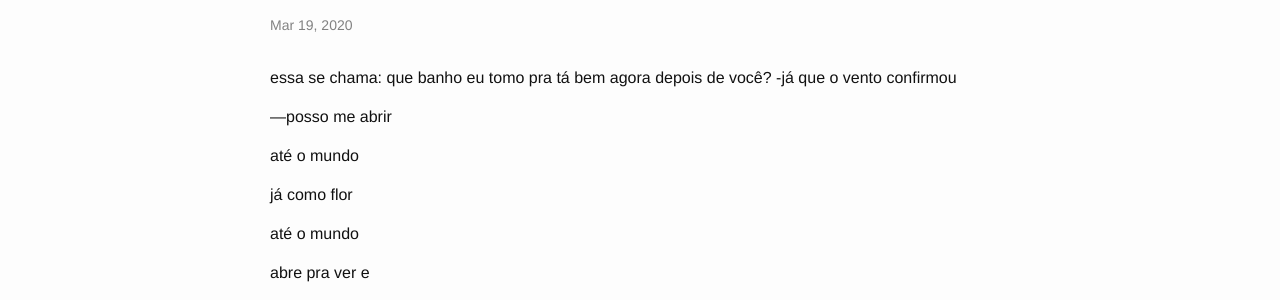
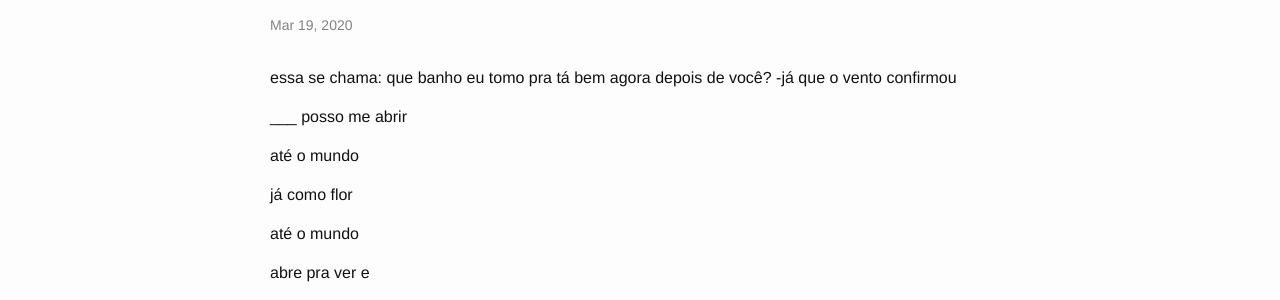
Before and after one commit to jamalgaddis/jamalgaddis.github.io, a Jekyll site: the page built from _posts/2020-03-20-Fri3p.markdown, in a window 1280 px wide. Shown: the part 134-434 px from the top of the page. Built offline with Jekyll 4.4.1, drawn with Linux system fonts in a browser that asks for light colours.

```diff
--- a/_posts/2020-03-20-Fri3p.markdown
+++ b/_posts/2020-03-20-Fri3p.markdown
@@ -8,7 +8,7 @@ categories: jekyll update
 essa se chama: que banho eu tomo pra tá bem agora depois de você?
 -já que o vento confirmou
 
----posso me abrir
+___ posso me abrir
 
   até o mundo
 
```
